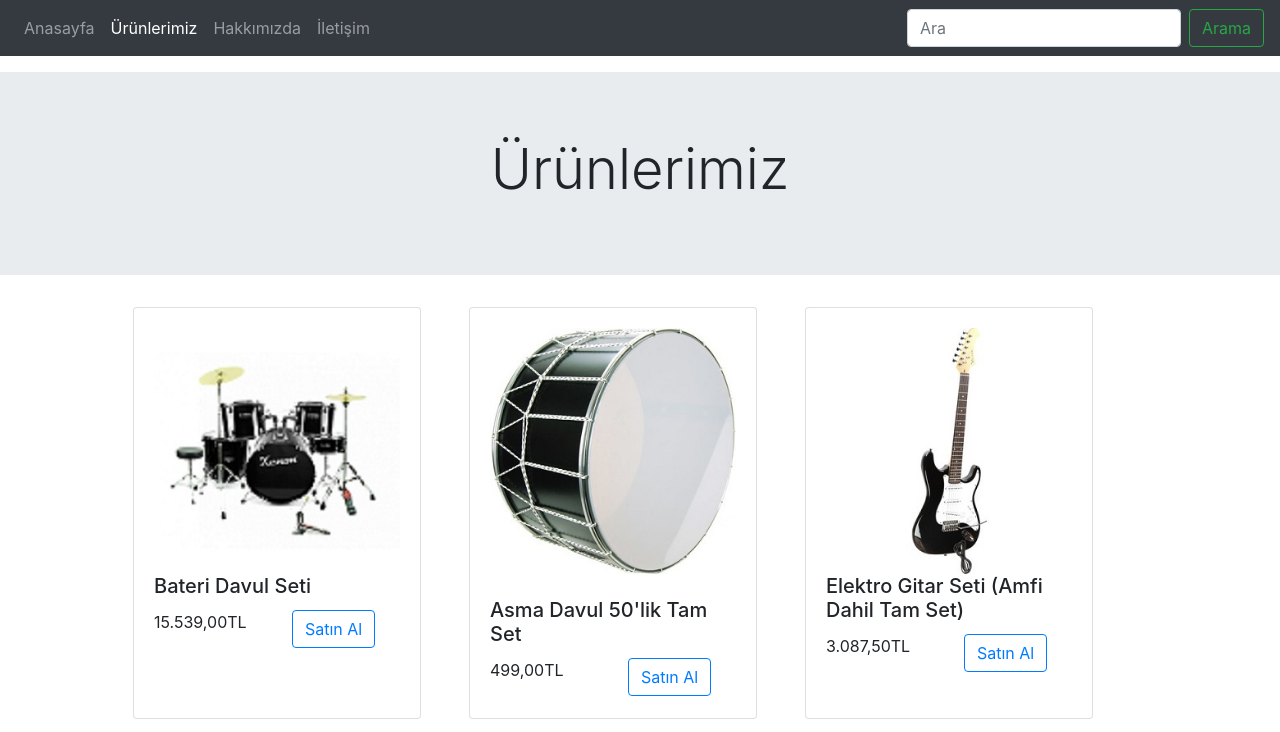
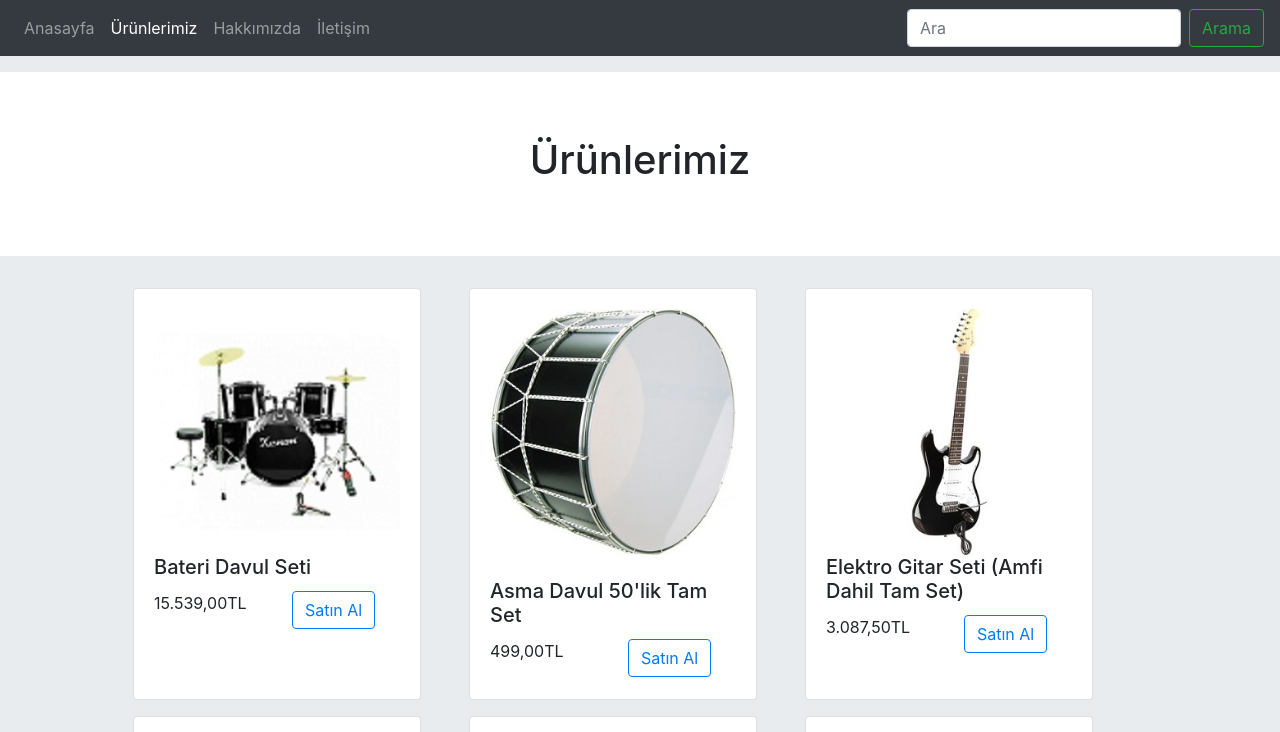
Before and after one commit to MazlumGunes1991/Music_Store_Website_With_Bootstrap, a plain HTML site: page products.html in a window 1280 px wide. Shown: the top 732 px of the page. Drawn offline with nearby package versions, Linux system fonts and the light colour scheme; files that its build step writes are made by us from their sources.

Commit message:
The project finished and is ready to push on Github

```diff
--- a/products.html
+++ b/products.html
@@ -11,7 +11,7 @@
     <link rel="stylesheet" href="style.css">
     <title>Ürünlerimiz</title>
   </head>
-  <body>
+  <body style="background-color: #E9ECEF;">
 <!-- Start of .navbar -->
     <nav class="navbar navbar-expand-lg navbar-dark bg-dark mb-3">
       <div class="collapse navbar-collapse" id="navbarSupportedContent">
@@ -38,9 +38,9 @@
 <!-- End of .navbar -->
 
 <!-- Start of .jumbotron -->
-    <div class="jumbotron jumbotron-fluid text-center">
+    <div class="jumbotron jumbotron-fluid text-center bg-white">
       <div class="container">
-        <h1 class="display-4">Ürünlerimiz</h1>
+        <h1>Ürünlerimiz</h1>
       </div>
     </div>
 <!-- End of .jumbotron -->
```
Also changed, not shown: index.html (+1 -1 lines), about-us.html (deleted), 1 other file. Lines whose indentation alone changed are shown as unchanged.
